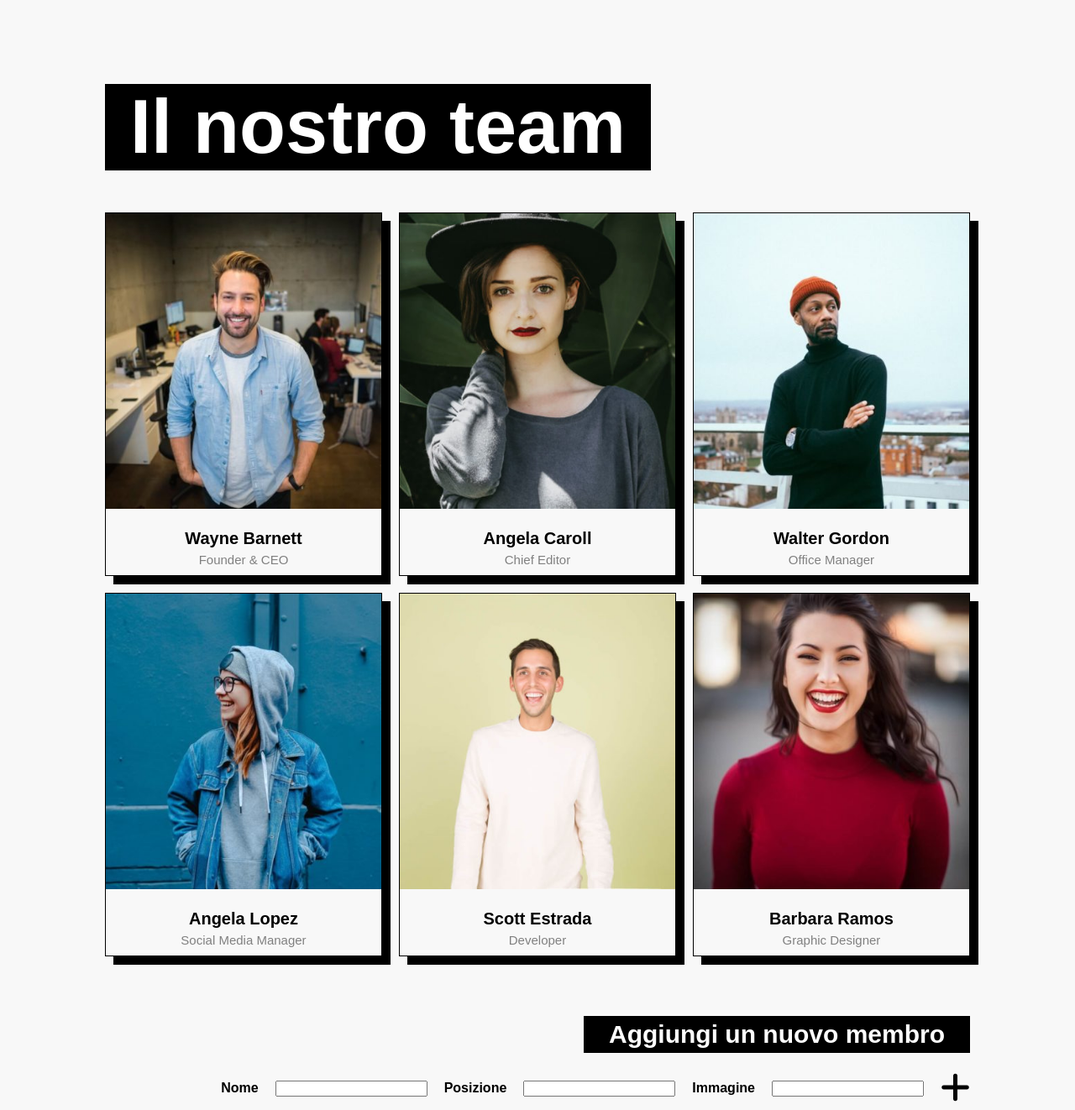
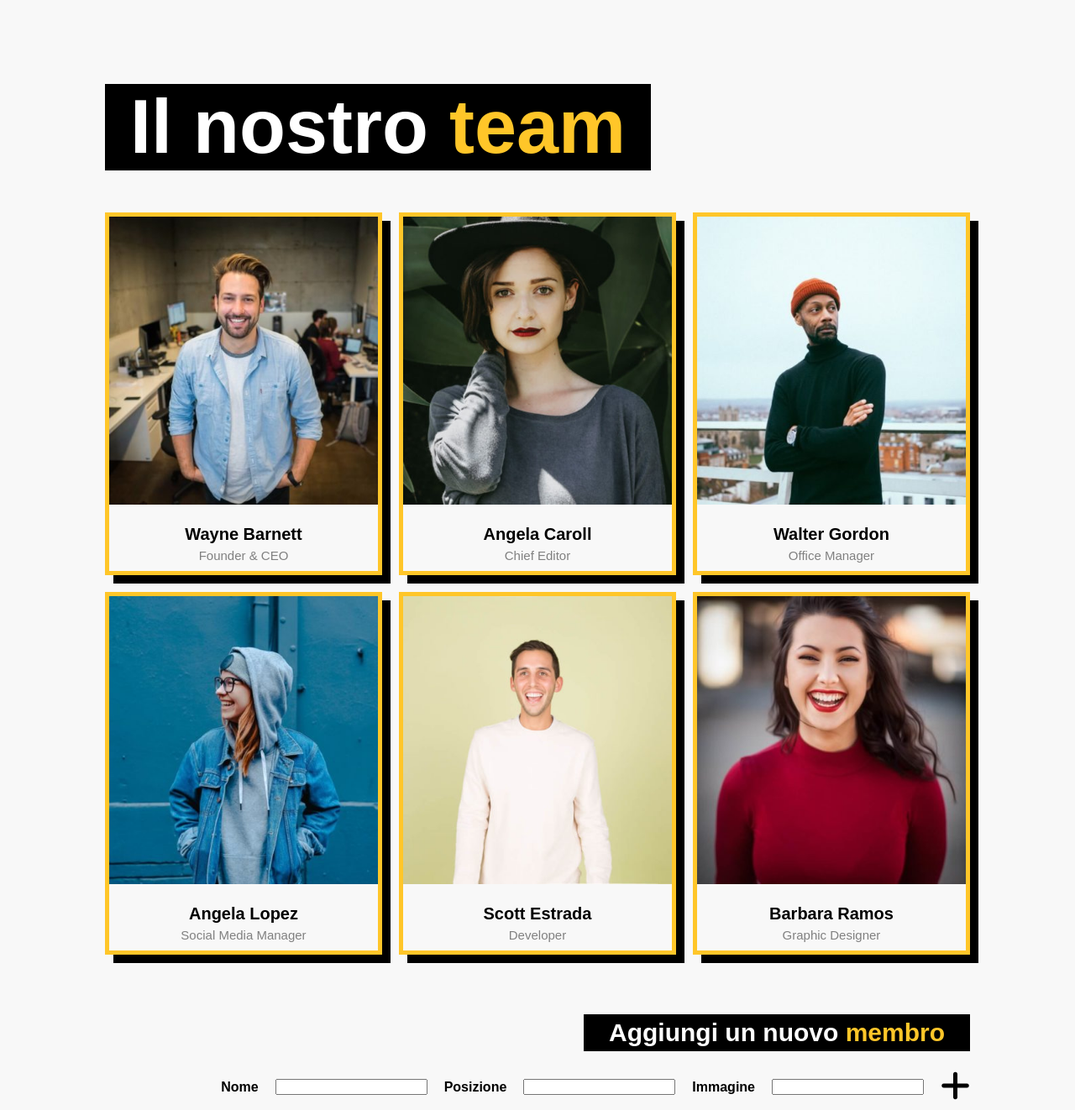
Before and after one commit to Giotreglia/js-our-team, a plain HTML site: page index.html in a window 1280 px wide. Shown: the whole page at 84% size. Drawn offline with Linux system fonts and the light colour scheme.

Commit message:
Abbellimenti grafici

```diff
--- a/css/style.css
+++ b/css/style.css
@@ -40,7 +40,7 @@ html {
     overflow: hidden;
     cursor: pointer;
     box-shadow: 10px 10px black;
-    border: solid 1px black;
+    border: solid 5px rgb(255, 198, 41);
 }
 
 .img-container {
@@ -109,6 +109,10 @@ label {
     font-weight: bold;
 }
 
+.yellow {
+    color: rgb(255, 198, 41);
+}
+
 /*RESPONSIVE*/
 
 @media screen and (min-width: 576px) {
--- a/index.html
+++ b/index.html
@@ -11,12 +11,12 @@
 <body>
     <main>
         <div class="container">
-            <h1 id="title">Il nostro team</h1>
+            <h1 id="title">Il nostro <span class="yellow">team</span></h1>
             <div id="team-container">
 
             </div>
             <div class="add-container">
-                <h3>Aggiungi un nuovo membro</h3>
+                <h3>Aggiungi un nuovo <span class="yellow">membro</span></h3>
                 <div class="add-form">
                     <label for="name">Nome</label>
                     <input type="text" id="add-name">
```
